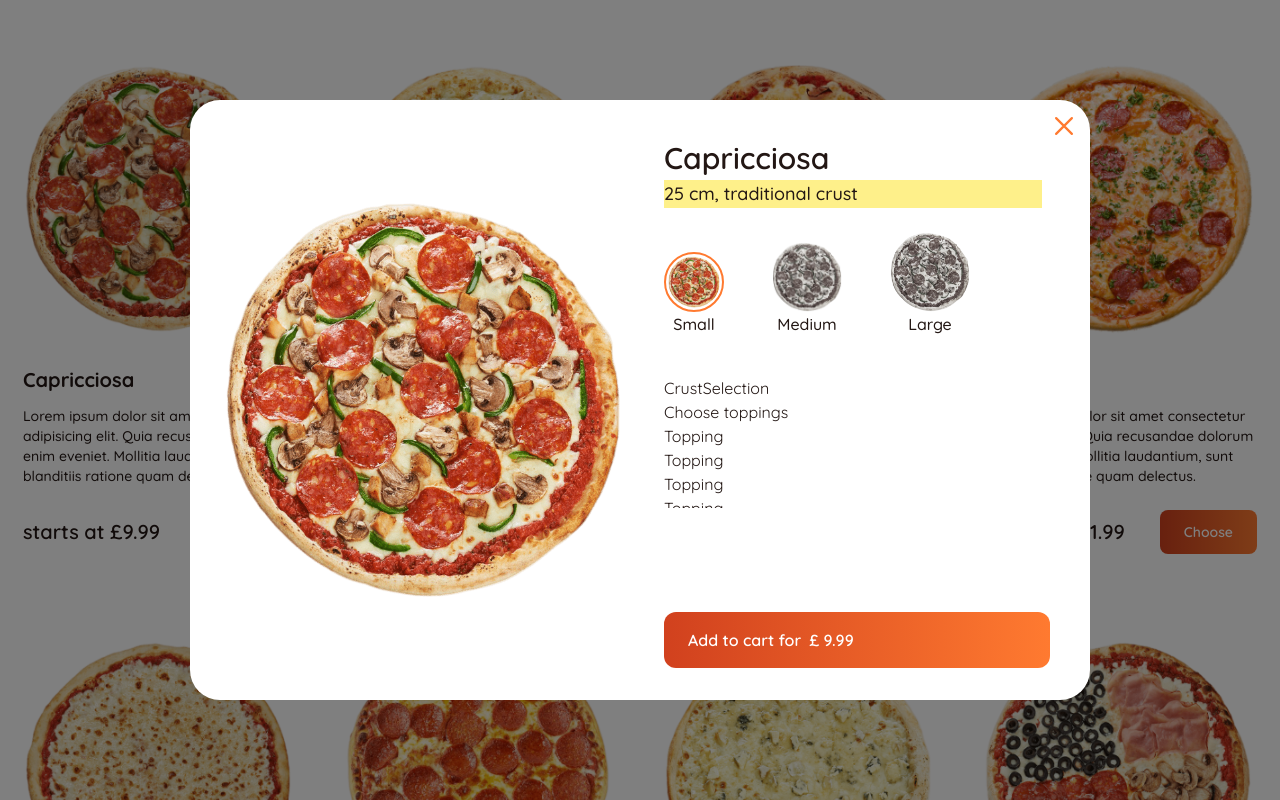
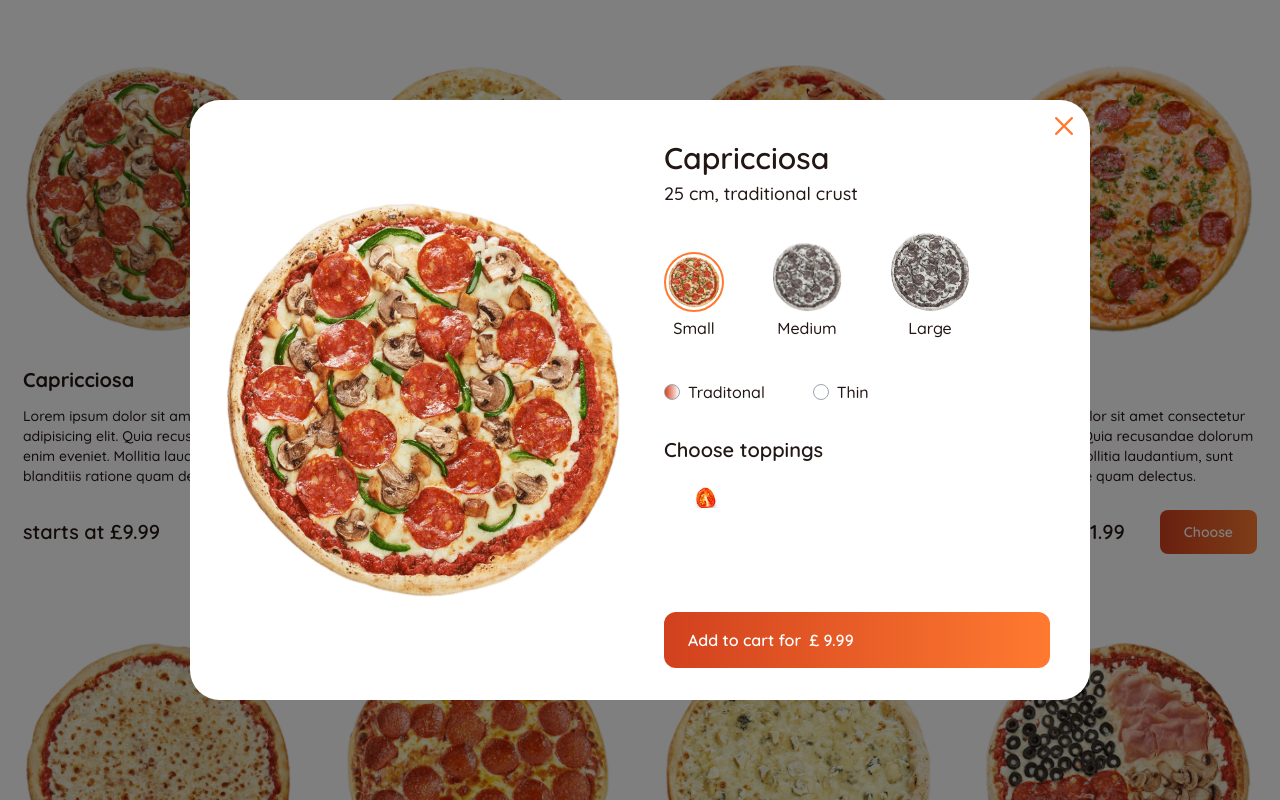
Before and after one commit to JoshT89/pizza-shop, a Next.js app: page / in a window 1280 px wide. Both pictures are taken after a click on the picture 158 px from the left and 199 px from the top of the page. Shown: the top 800 px of the page. Built offline with nearby package versions, Linux system fonts and the light colour scheme.

Commit message:
added crust selection hwith traditional or thin options and started toppins selection including images

```diff
--- a/src/app/components/CrustSelection.js
+++ b/src/app/components/CrustSelection.js
@@ -1,5 +1,37 @@
-const CrustSelection = () => {
-  return <div>CrustSelection</div>;
+const CrustSelection = ({ crust, setCrust }) => {
+  return (
+  <div className='flex justify-center items-center lg:justify-start'>
+{/* crust */}
+<div className='flex gap-x-12 mb-8 font-medium'>
+  <label className='flex items-center gap-x-2 cursor-pointer'>
+    <input
+    className='appearance-none w-4 h-4 border border-gray-400 rounded-full
+    checked:bg-gradient-to-r checked:from-primary checked:to-secondry
+    checked:border-secondry cursor-pointer'
+    type='radio'
+    name='crust'
+    value='traditional'
+    checked={crust === 'traditional'}
+    onChange={(e) => setCrust(e.target.value)}
+    />
+    Traditonal
+  </label>
+  <label className='flex items-center gap-x-2 cursor-pointer'>
+    <input
+    className='appearance-none w-4 h-4 border border-gray-400 rounded-full
+    checked:bg-gradient-to-r checked:from-primary checked:to-secondry
+    checked:border-secondry cursor-pointer'
+    type='radio'
+    name='crust'
+    value='thin'
+    checked={crust === 'thin'}
+    onChange={(e) => setCrust(e.target.value)}
+    />
+    Thin
+  </label>
+</div>
+  </div>
+  );
 };
 
 export default CrustSelection;
--- a/src/app/components/PizzaDetails.js
+++ b/src/app/components/PizzaDetails.js
@@ -68,7 +68,7 @@ const PizzaDetails = ({ pizza }) => {
                         <div className='font-semibold'>
                             <h2 className='capitalize text-3xl mb-1'>{pizza.name}</h2>
                             {/* size and crust text */}
-                            <div className='bg-yellow-200 mb-6 text-lg font-medium'>
+                            <div className='mb-6 text-lg font-medium'>
                                 <span>
                                     {size === 'small'
                                         ? '25 cm'
@@ -84,14 +84,21 @@ const PizzaDetails = ({ pizza }) => {
                         {/* size selection */}
                         <SizeSelection pizza={pizza} size={size} setSize={setSize}/>
                         {/* crust selection */}
-                        <CrustSelection />
+                        <CrustSelection crust={crust} setCrust={setCrust} />
                         {/* additional toppings */}
-                        <div>Choose toppings</div>
+                        <div className='mb-4 text-xl font-semibold'>Choose toppings</div>
                         {/* toppings list */}
                         <div>
                             {pizza.toppings?.map((topping, index) => {
-                                return <Topping key={index} />;
-                            })}
+                                return (
+                                <Topping
+                                 topping={topping}
+                                 additionalTopping={additionalTopping}
+                                 setAdditionalTopping={setAdditionalTopping}
+                                 key={index}
+                                 />
+                                );
+                            })};
                         </div>
                     </div>
                 </div>
--- a/src/app/components/SizeSelection.js
+++ b/src/app/components/SizeSelection.js
@@ -15,7 +15,7 @@ const SizeSelection = ({ pizza, size, setSize }) => {
             size === 'small'
              ? 'border-2 border-orange p-[2px] rounded-full'
              : 'border-transparent filter saturate-[.1]'
-          }`}
+          } mb-1`}
           src={pizza.image}
           width={60}
           height={60}
@@ -39,7 +39,7 @@ const SizeSelection = ({ pizza, size, setSize }) => {
             size === 'medium'
              ? 'border-2 border-orange p-[2px] rounded-full'
              : 'border-transparent filter saturate-[.1]'
-          }`}
+          } mb-1`}
           src={pizza.image}
           width={70}
           height={70}
@@ -63,7 +63,7 @@ const SizeSelection = ({ pizza, size, setSize }) => {
             size === 'large'
              ? 'border-2 border-orange p-[2px] rounded-full'
              : 'border-transparent filter saturate-[.1]'
-          }`}
+          } mb-1`}
           src={pizza.image}
           width={80}
           height={80}
--- a/src/app/components/Topping.js
+++ b/src/app/components/Topping.js
@@ -1,5 +1,31 @@
-const Topping = () => {
-  return <div>Topping</div>;
+import react, {useState, useEffect} from 'react';
+// next image
+import Image from 'next/image';
+// icons
+import { IoMdCheckmark } from 'react-icons/io';
+
+const Topping = ({ topping, additionalTopping, setAdditionalTopping }) => {
+  // checkbox state
+  const [isChecked, setIsChecked] = useState(false);
+  return (
+    <div
+    className={`${
+      isChecked && 'border-orange'
+    } w-full max-w-[110px] h-[140px]p-1`}
+    >
+<Image
+src={topping.image}
+width={70}
+height={70}
+alt=''
+className='mb-2'
+/>
+{/* topping name */}
+<div className='text-sm capitalize text-center font-medium'>
+{topping.name}
+</div>
+    </div>
+  );
 };
 
 export default Topping;
```
